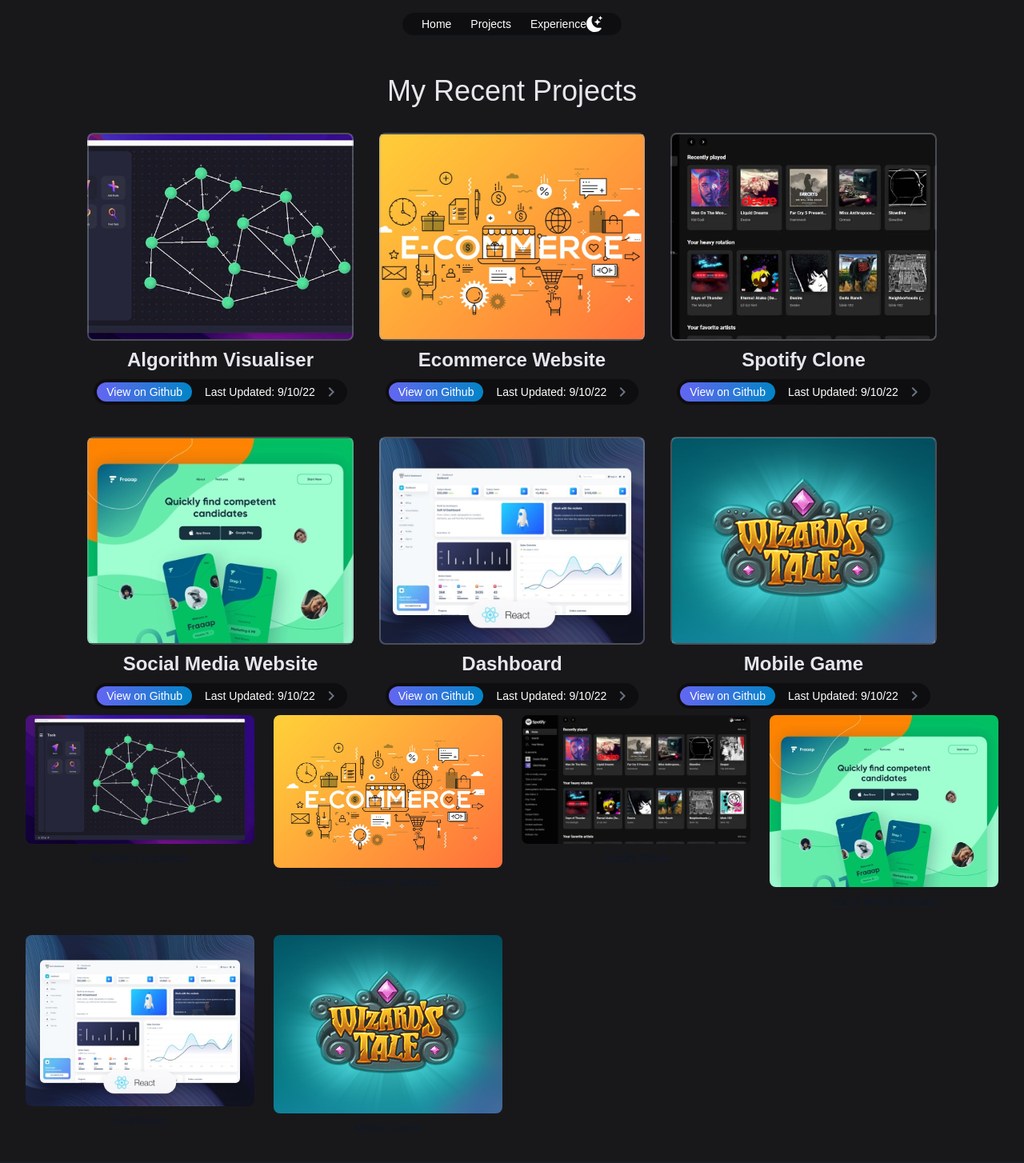
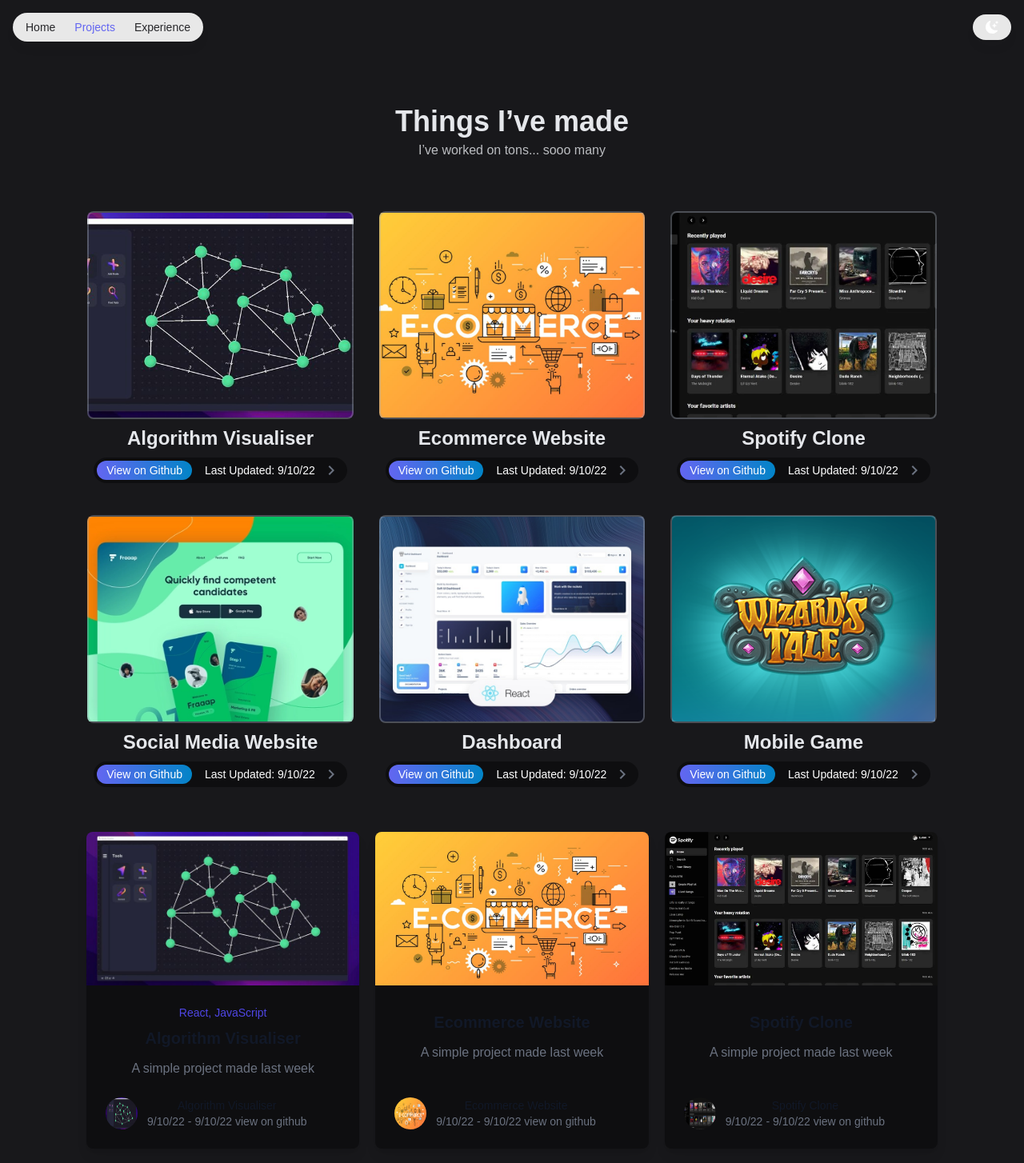
Before and after one commit to zachaxd/portzach, a React (Create React App) app: page /projects in a window 1280 px wide. Shown: the top 1454 px of the page at 80% size. Built offline with nearby package versions, Linux system fonts and the light colour scheme.

Commit message:
Updated project page layout and logic

```diff
--- a/src/App.js
+++ b/src/App.js
@@ -13,7 +13,7 @@
     <Router>
       <Navbar />
       <Routes>
-        <Route path='/' element={<Home />} />
+        <Route exact path='/' element={<Home />} />
         <Route path='/projects' element={<Projects />} />
         <Route path='/project/:id' element={<ProjectDisplay />} />
         <Route path='/experience' element={<Experience />} />
--- a/src/Pages/Home.jsx
+++ b/src/Pages/Home.jsx
@@ -13,7 +13,7 @@
   const current = new Date();
   const date = `${current.getMonth()+1}/${current.getDate()}/${current.getFullYear()}`;
   return (
-    <div className='flex flex-col w-full min-h-screen shadow-xl items-center justify-center bg-gradient-to-bl from-slate-900 to-zinc-900'>
+    <div className='flex flex-col w-full min-h-screen shadow-xl items-center justify-center bg-gradient-to-br from-zinc-900 to-slate-900'>
       {/* about */}
       <div className="w-full flex items-center justify-center p-12 flex items-center">
           <div className=" z-20 flex gap-2 flex-col w-full items-center justify-center h-full">
@@ -27,7 +27,7 @@
               <div className="text-gray-200/90 text-md max-w-[540px] mt-4 font-medium">
               I'm a front end developer that specializes in building
               <span className='text-transparent
-                  bg-clip-text bg-gradient-to-bl from-indigo-500 to-sky-500 font-semibold'> exceptional</span> digital experiences.  I have a passion for high quality, efficient code and achieving elegant solutions. </div>
+                  bg-clip-text bg-gradient-to-bl from-indigo-500 to-sky-500 font-semibold'> exceptional</span> digital experiences.  I have a passion for writing high quality, efficient code that achieves elegant solutions. </div>
               {/* line */}
               <div className='h-[200px] w-[1px] bg-gray-200/50 items-center my-8 mx-auto'></div>
               {/* Project Modal */}
--- a/src/Pages/Projects.jsx
+++ b/src/Pages/Projects.jsx
@@ -5,27 +5,57 @@
 
 function Projects() {
   return (
-    <div className='bg-zinc-900 w-full p-8 min-h-screen items-center flex-col justify-center flex text-gray-200'>
-      <h1 className='text-4xl mb-8 '>My Recent Projects</h1>
+    <div className='bg-zinc-900 w-full p-8 items-center flex-col justify-center flex text-gray-200'>
+      <div className='mb-8 p-8'><h1 className='text-4xl font-bold mb-6 max-h-[20px]'>Things I’ve made</h1>
+      <span className='text-md max-w-[400px] text-gray-200/80 items-center justify-center'>I’ve worked on tons... sooo many</span></div>
       {/* project list container */}
       <div className='inline-grid md:grid-cols-3 gap-8 '>
         {ProjectList.map((project) => {
           return <ProjectItem name={project.name} image={project.image} date={project.date}/>
         })}
       </div>
-      <ul role="list" className="grid grid-cols-2 gap-x-4 gap-y-8 sm:grid-cols-3 sm:gap-x-6 lg:grid-cols-4 text-white xl:gap-x-8">
-      {ProjectList.map((project) => (
-        <li key={project.name} className="relative">
-          <div className="group block w-full overflow-hidden rounded-lg bg-gray-100 focus-within:ring-2 focus-within:ring-indigo-500 focus-within:ring-offset-2 focus-within:ring-offset-gray-100">
-            <img src={project.image} alt="" className="pointer-events-none object-cover group-hover:opacity-75" />
-            <button type="button" className="absolute inset-0 focus:outline-none">
-              <span className="sr-only">View details for {project.name}</span>
-            </button>
-          </div>
-          <p className="pointer-events-none mt-2 block truncate text-sm font-medium text-gray-900">{project.name}</p>
-          </li>
-      ))}
-    </ul>
+      <div className="mx-auto mt-12 grid max-w-lg gap-5 lg:max-w-none lg:grid-cols-3">
+          {ProjectList.map((project) => (
+            <div key={project.name} className="flex flex-col overflow-hidden rounded-lg shadow-lg">
+              <div className="flex-shrink-0">
+                <img className="h-48 w-full object-cover" src={project.image} alt="" />
+              </div>
+              <div className="flex flex-1 flex-col justify-between bg-black/40 hover:bg-black/90 p-6">
+                <div className="flex-1">
+                  <p className="text-sm font-medium text-indigo-600">
+                    <a href="" className="hover:underline">
+                      {project.skills}
+                    </a>
+                  </p>
+                  <a href="" className="mt-2 block">
+                    <p className="text-xl font-semibold text-gray-900">{project.name}</p>
+                    <p className="mt-3 text-base text-gray-500">{project.description}</p>
+                  </a>
+                </div>
+                <div className="mt-6 flex items-center">
+                  <div className="flex-shrink-0">
+                    <a href="">
+                      <span className="sr-only">{project.name}</span>
+                      <img className="h-10 w-10 rounded-full" src={project.image} alt="" />
+                    </a>
+                  </div>
+                  <div className="ml-3">
+                    <p className="text-sm font-medium text-gray-900">
+                      <a href="" className="hover:underline">
+                        {project.name}
+                      </a>
+                    </p>
+                    <div className="flex space-x-1 text-sm text-gray-500">
+                      <time dateTime={project.date}>{project.date}</time>
+                      <span aria-hidden="true">-</span>
+                      <span>{project.date} view on github</span>
+                    </div>
+                  </div>
+                </div>
+              </div>
+            </div>
+          ))}
+        </div>
     </div>
   )
 }
--- a/src/components/Navbar.jsx
+++ b/src/components/Navbar.jsx
@@ -1,21 +1,23 @@
 import React, { useState } from 'react'
-import { Link } from 'react-router-dom'
+import { NavLink, useLocation } from 'react-router-dom'
 import CloseIcon from '@mui/icons-material/Close';
 import MenuIcon from '@mui/icons-material/Menu';
-import ModeNightIcon from '@mui/icons-material/ModeNight';
 import { BsFillMoonStarsFill } from "react-icons/bs";
 
 function Navbar() {
     const [nav, setNav] = useState(false);
     const handleClick = () => setNav(!nav);
+    const location = useLocation();
+    const { pathname } = location;
+    const splitLocation = pathname.split("/");
 
   return (
-    <div className='inline-flex justify-between items-center rounded-full bg-black/40 px-6 py-1 text-sm m-4 text-white border-b-2 border-gray-800/40'>
+    <div className='flex justify-between items-center m-4'>
         {/* links */}
-          <ul className='hidden md:flex space-x-6'>
-        <Link to="/" className='hover:text-indigo-500 hover:-mb-2 hover:border-b-2 border-slate-500/90'>Home</Link>
-        <Link to="/projects" className='hover:text-indigo-500 hover:-mb-2 hover:border-b-2 border-slate-500/90'>Projects</Link>
-        <Link to="/experience" className='hover:text-indigo-500 hover:-mb-2 hover:border-b-2 border-slate-500/90'>Experience</Link>
+          <ul className='hidden md:flex block transition rounded-full bg-white/90 px-4 py-2 gap-6 text-sm font-medium text-zinc-800 shadow-lg shadow-zinc-800/5 ring-1 ring-zinc-900/5 backdrop-blur dark:bg-zinc-800/90 dark:text-zinc-200 dark:ring-white/10'>
+        <li><NavLink exact to="/" className={splitLocation[1] === "" ? "text-indigo-500" : ""}>Home</NavLink></li>
+        <li><NavLink to="/projects" className={splitLocation[1] === "projects" ? "text-indigo-500" : ""}>Projects</NavLink></li>
+        <li><NavLink to="/experience" className={splitLocation[1] === "experience" ? "text-indigo-500" : ""}>Experience</NavLink></li>
         </ul>
         {/* toggle button */}
         <div>
@@ -25,12 +27,15 @@
             </button>
         </div>
         {/* mobile menu */}
+
+       <a href="" className='hidden md:flex rounded-full hover:bg-white/20 hover:ring-zinc-900 bg-white/90 px-4 py-2 gap-6 text-sm font-medium text-zinc-800 shadow-lg shadow-zinc-800/5 ring-1 ring-zinc-900/5 backdrop-blur dark:bg-zinc-800/90 dark:text-zinc-200 dark:ring-white/10'>
+        <BsFillMoonStarsFill className='text-white w-4 h-4'/></a>
+
        <div className={!nav ? 'hidden' : 'absolute top-0 right-0 shadow-md h-screen w-3/4 backdrop-blur-xl bg-gray-100 border-l-2 border-gray-200 text-gray-700 divide-y divide-slate-400 flex flex-col p-4 text-2xl items-center justify-center'}>
-       <Link to="/" className='w-full p-4 rounded hover:bg-gray-200'>Home</Link>
-        <Link to="/projects" className='w-full p-4 rounded hover:bg-gray-200'>Projects</Link>
-        <Link to="/experience" className='w-full p-4 rounded hover:bg-gray-200'>Experience</Link>
+       <NavLink to="/" className='w-full p-4 rounded hover:bg-gray-200'>Home</NavLink>
+        <NavLink to="/projects" className='w-full p-4 rounded hover:bg-gray-200'>Projects</NavLink>
+        <NavLink to="/experience" className='w-full p-4 rounded hover:bg-gray-200'>Experience</NavLink>
        </div>
-       <button><BsFillMoonStarsFill className='text-white w-5 h-5'/></button>
     </div>
   )
 }
--- a/src/helpers/ProjectList.jsx
+++ b/src/helpers/ProjectList.jsx
@@ -10,31 +10,37 @@
         name: "Algorithm Visualiser",
         image: Proj1,
         date: "9/10/22",
-        skills: "React, JavaScript"
+        skills: "React, JavaScript",
+        description: "A simple project made last week"
     },
     {
         name: "Ecommerce Website",
         image: Proj2,
-        date: "9/10/22"
+        date: "9/10/22",
+        description: "A simple project made last week"
     },
     {
         name: "Spotify Clone",
         image: Proj3,
-        date: "9/10/22"
+        date: "9/10/22",
+        description: "A simple project made last week"
     },
     {
         name: "Social Media Website",
         image: Proj4,
-        date: "9/10/22"
+        date: "9/10/22",
+        description: "A simple project made last week"
     },
     {
         name: "Dashboard",
         image: Proj5,
-        date: "9/10/22"
+        date: "9/10/22",
+        description: "A simple project made last week"
     },
     {
         name: "Mobile Game",
         image: Proj6,
-        date: "9/10/22"
+        date: "9/10/22",
+        description: "A simple project made last week"
     },
 ]
```
